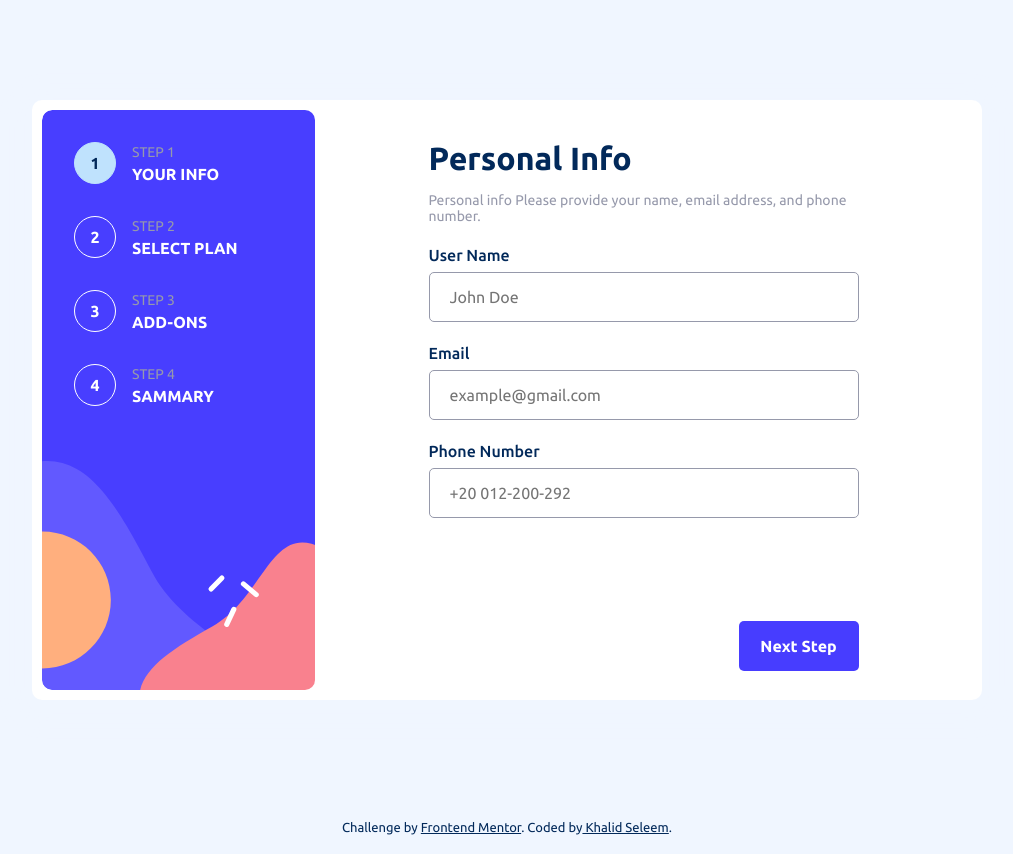
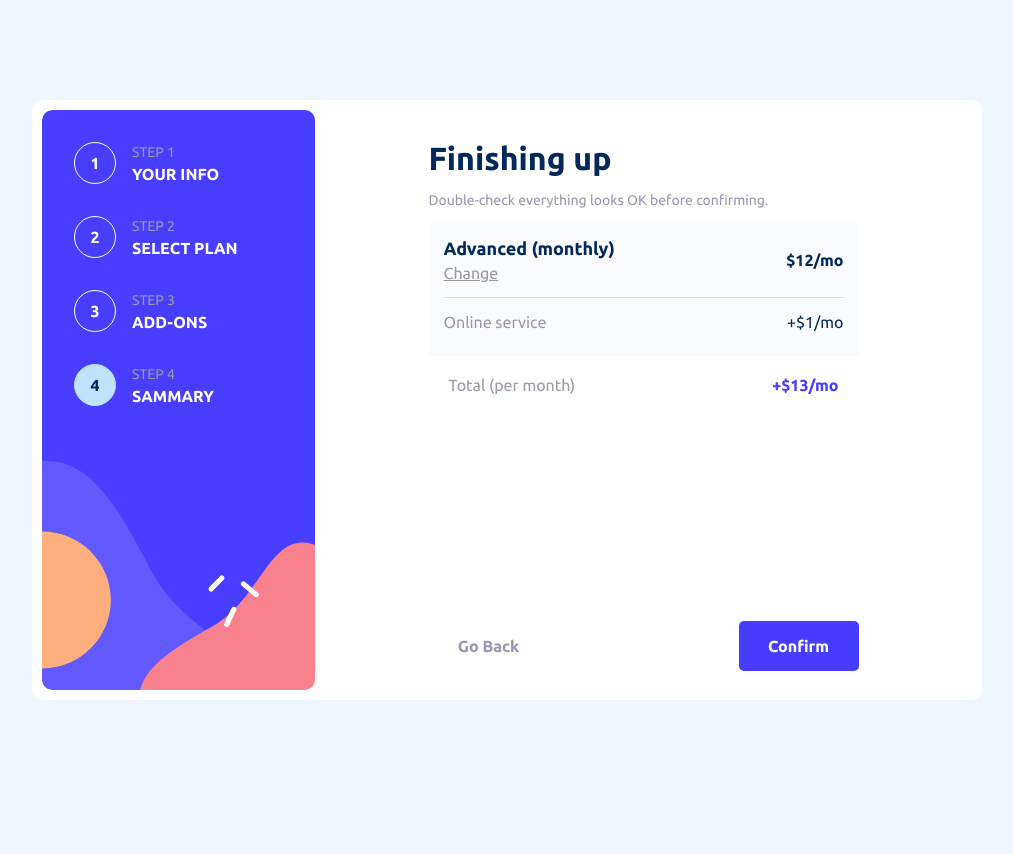
Before and after one commit to khaledseleem0/multi-step-form, a Next.js app: page / in a window 1280 px wide. Shown: the whole page, without its empty margins (133-1146 px from the left). After the commit the page ends 800 px from the top, so only its background shows below. Built offline with nearby package versions, Linux system fonts and the light colour scheme.

Commit message:
second commit

```diff
--- a/components/Finish.jsx
+++ b/components/Finish.jsx
@@ -3,6 +3,7 @@ import Image from 'next/image'
 
 function Finish() {
   return (
+    <>
     <div className="form_container flex centered column">
       <div>
         <Image src="/assets/images/icon-thank-you.svg" alt="" width={80} height={80} />
@@ -13,7 +14,13 @@ function Finish() {
         platform. If you ever need support, please feel free to email us at
         support@loremgaming.com.
       </p>
+
     </div>
+    <div class="attribution muted pt-20">
+  Challenge by <a href="https://www.frontendmentor.io?ref=challenge" target="_blank">Frontend Mentor</a>.
+  Coded by<a href="https://twitter.com/@Khaled70834970"> Khalid Seleem</a>.
+</div>
+    </>
   );
 }
 
--- a/components/context.js
+++ b/components/context.js
@@ -4,9 +4,9 @@ export const FormContext = createContext();
 
 export default function ContextWrapper({ Children }) {
   const [Context, setContext] = useState({
-    data: {},
-    step: 1,
-    plan: { subscription: "monthly", planInfo: {}, addons: [] },
+    data: {userName:"0"},
+    step: 4,
+    plan: { subscription: "monthly", planInfo: {id:1}, addons: [0] },
   });
   // subscribtion
 
--- a/pages/index.js
+++ b/pages/index.js
@@ -54,10 +54,7 @@ export default function Home() {
       </div>
 
     </div>
-    <div class="attribution">
-  Challenge by <a href="https://www.frontendmentor.io?ref=challenge" target="_blank">Frontend Mentor</a>.
-  Coded by<a href="https://twitter.com/@Khaled70834970"> Khalid Seleem</a>.
-</div>
+
  </>
   );
 }
--- a/styles/globals.css
+++ b/styles/globals.css
@@ -19,6 +19,13 @@ body{
      /* width: 100%; */
      padding: 20px;
      font-size: 13px;
+     position: absolute;
+     bottom: 0;
+     margin: 0 auto;
+     left: 50%;
+     transform: translate(-50%,50%);
+     width: 100%;
+
    }
 /* */
 
```
